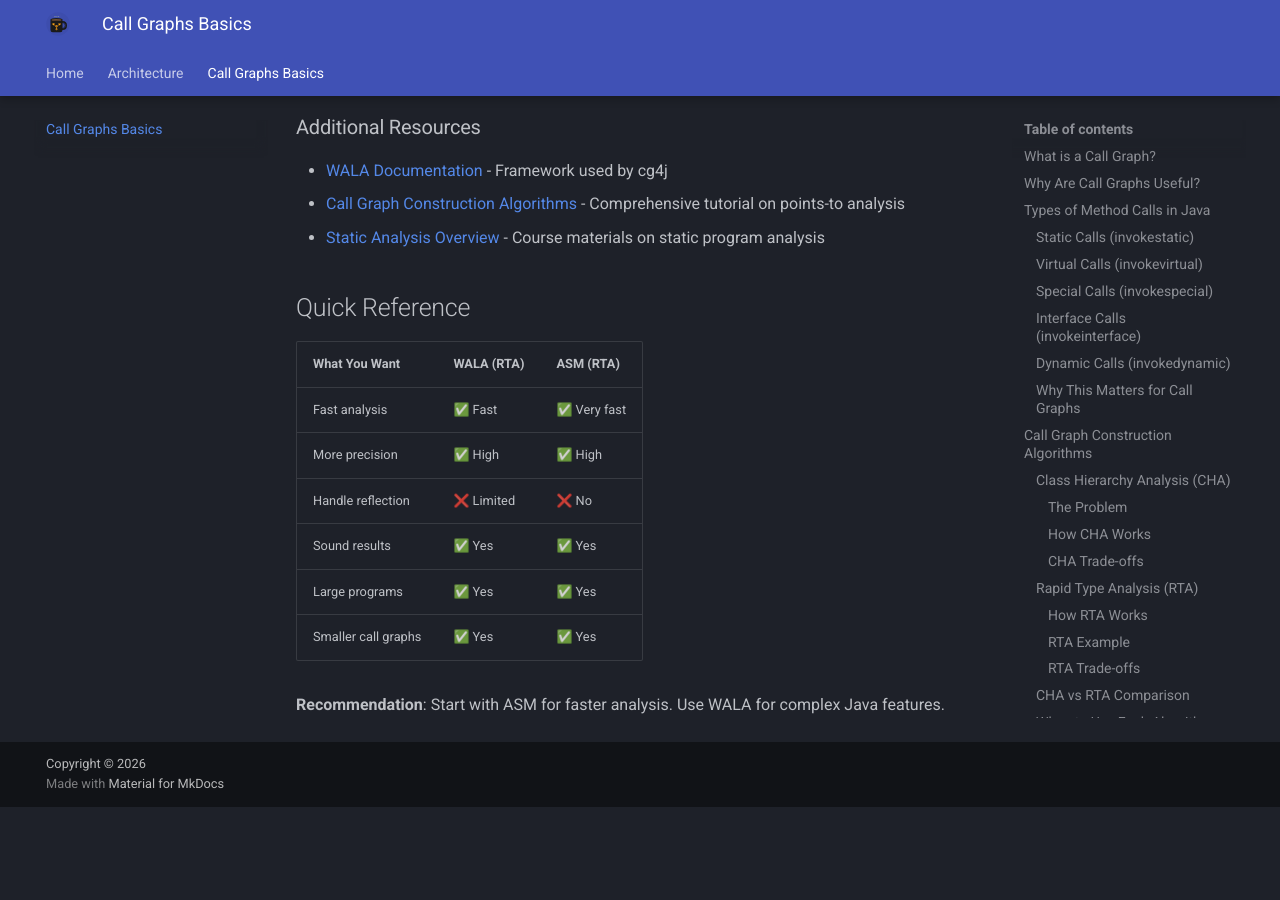
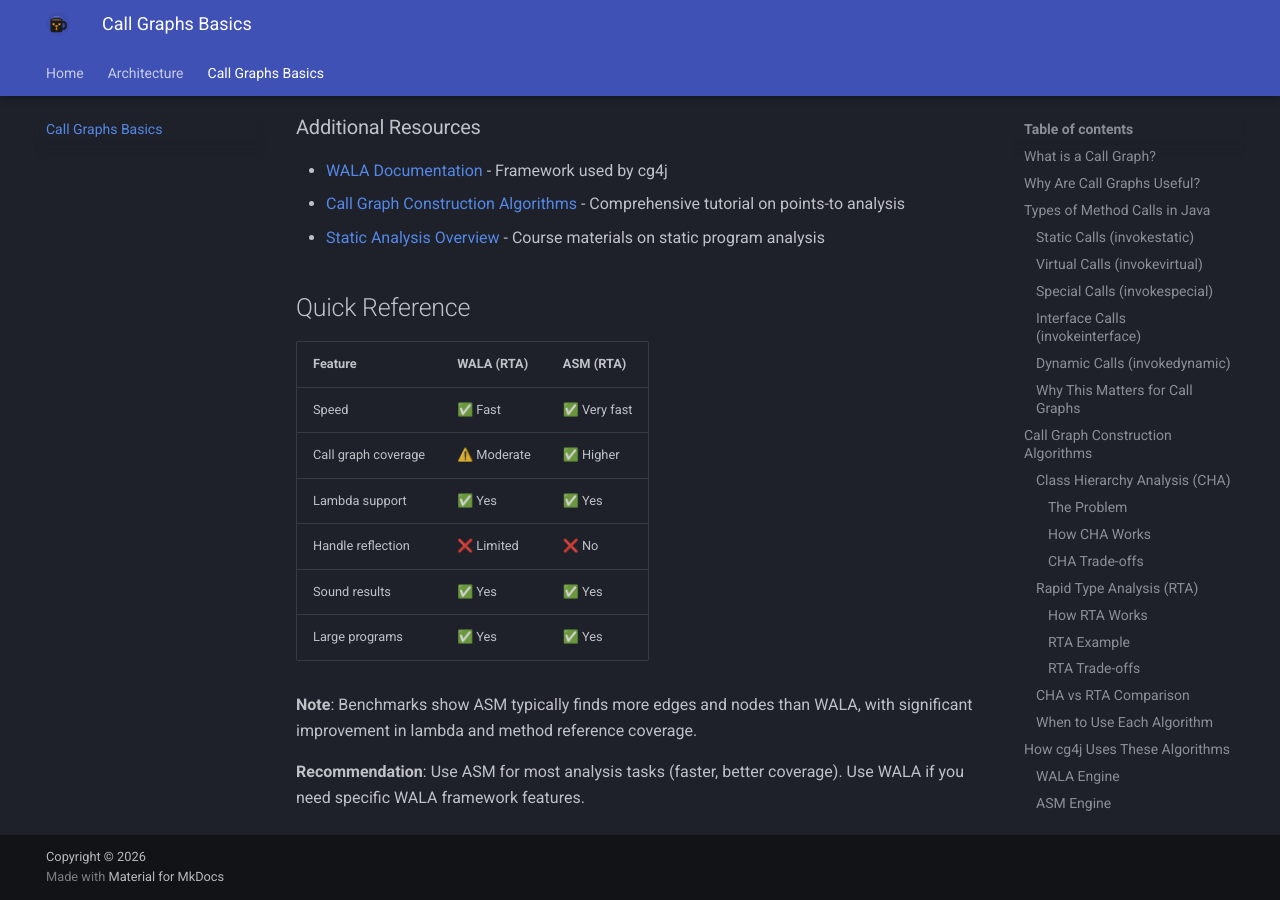
Before and after one commit to cg4j/cg4j, an MkDocs documentation site: the page built from docs/callgraph-basics.md, in a window 1280 px wide and 900 px high, scrolled down 8019 px. Built offline with MkDocs 1.6.1 and Material for MkDocs 9.7.7, drawn with Linux system fonts in a browser that asks for light colours; before the commit the page ends 8826 px from its top, so only the background shows below that.

Commit message:
docs: update quick reference with RTA benchmarks [skip ci]

```diff
--- a/docs/callgraph-basics.md
+++ b/docs/callgraph-basics.md
@@ -335,13 +335,15 @@ The RTA worklist is single-pass: when method A calls an interface method, only t
 
 ## Quick Reference
 
-| What You Want | WALA (RTA) | ASM (RTA) |
-|---------------|------------|-----------|
-| Fast analysis | ✅ Fast | ✅ Very fast |
-| More precision | ✅ High | ✅ High |
+| Feature | WALA (RTA) | ASM (RTA) |
+|---------|------------|-----------|
+| Speed | ✅ Fast | ✅ Very fast |
+| Call graph coverage | ⚠️ Moderate | ✅ Higher |
+| Lambda support | ✅ Yes | ✅ Yes |
 | Handle reflection | ❌ Limited | ❌ No |
 | Sound results | ✅ Yes | ✅ Yes |
 | Large programs | ✅ Yes | ✅ Yes |
-| Smaller call graphs | ✅ Yes | ✅ Yes |
 
-**Recommendation**: Start with ASM for faster analysis. Use WALA for complex Java features.
+**Note**: Benchmarks show ASM typically finds more edges and nodes than WALA, with significant improvement in lambda and method reference coverage.
+
+**Recommendation**: Use ASM for most analysis tasks (faster, better coverage). Use WALA if you need specific WALA framework features.
```
